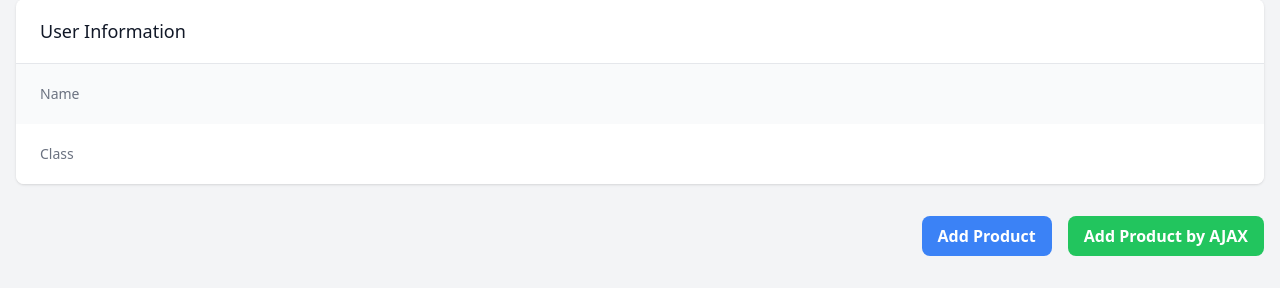
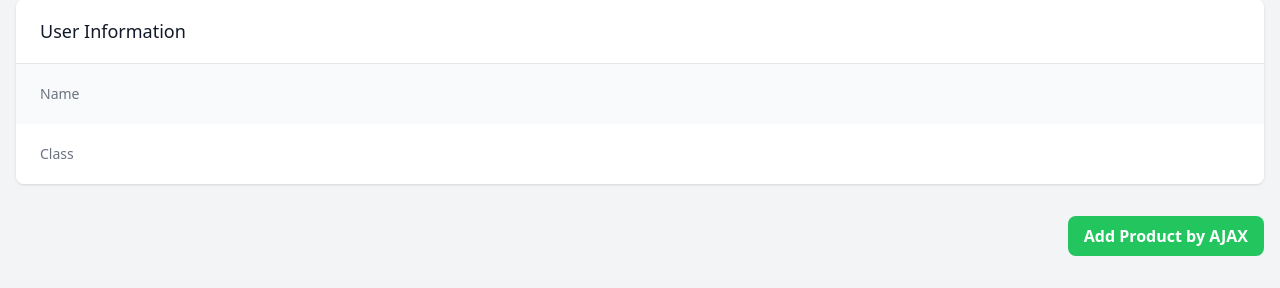
Before and after one commit to isaacboentoro/coquette-shop, a Django app: template main/templates/main.html in a window 1280 px wide. Shown: the part 121-409 px from the top of the page. Run offline with Django 5.2, Linux system fonts and the light colour scheme; the template is opened without the code that fills it, so the values that code supplies are empty; some libraries are stand-ins or nearby versions.

Commit message:
remove non ajax product button

```diff
--- a/main/templates/main.html
+++ b/main/templates/main.html
@@ -22,7 +22,6 @@
         </div>
     </div>
     <div class="flex justify-end mb-6">
-        <a href="{% url 'main:create_product' %}" class="bg-blue-500 hover:bg-blue-600 text-white font-bold py-2 px-4 rounded-lg transition duration-300 ease-in-out transform hover:-translate-y-1 hover:scale-105 mx-4">Add Product</a>
         <button id="addProductAjax" class="bg-green-500 hover:bg-green-600 text-white font-bold py-2 px-4 rounded-lg transition duration-300 ease-in-out transform hover:-translate-y-1 hover:scale-105">Add Product by AJAX</button>
     </div>
     <div id="product-container">
```
